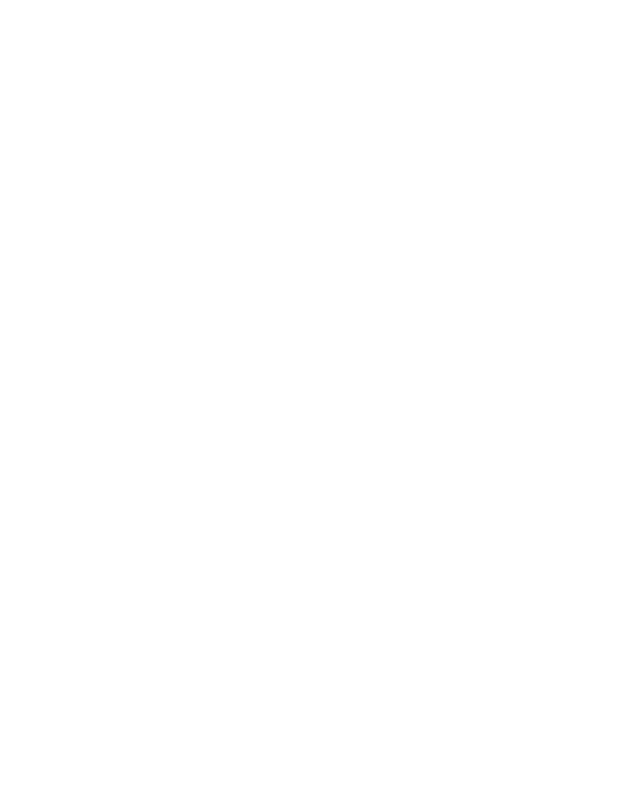
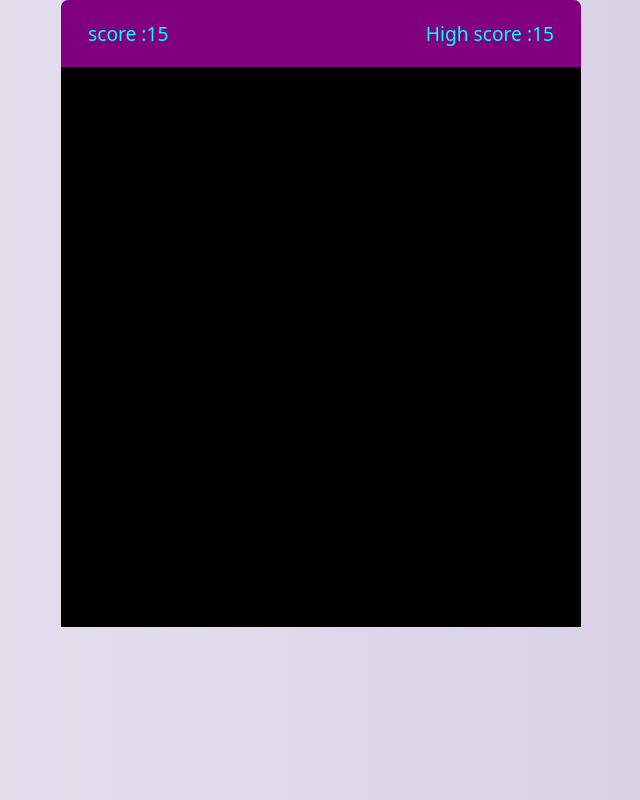
Before and after one commit to Abhishek-Gharat/FRONTEND-MINI-PROJECTS, a plain HTML site: page snake game/index.html in a window 1280 px wide. Shown: the whole page, without its empty margins (319-959 px from the left). Drawn offline with Linux system fonts and the light colour scheme.

Commit message:
link app.js

```diff
--- a/snake game/index.html
+++ b/snake game/index.html
@@ -4,9 +4,18 @@
     <meta charset="UTF-8">
     <meta http-equiv="X-UA-Compatible" content="IE=edge">
     <meta name="viewport" content="width=device-width, initial-scale=1.0">
-    <title>Document</title>
+    <link rel="stylesheet" href="style.css">
+    <title>snake game</title>
+    <script src="./app.js"></script>
 </head>
 <body>
+    <div class="container">
+        <div class="game-details">
+        <span class="score">score :15</span>
+        <span class="highscore">High score :15</span>
+    </div>
+    <div class="play-board"></div>
+    </div>
 
 </body>
 </html>
```
